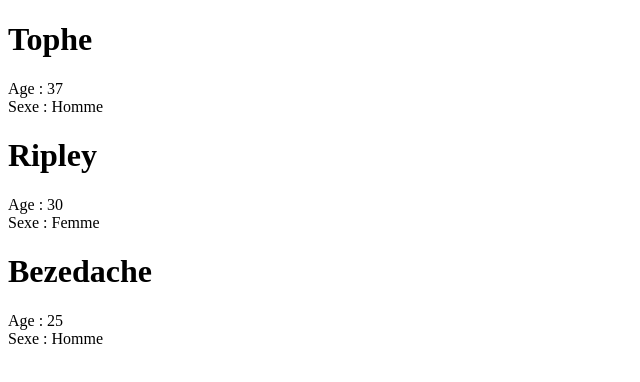
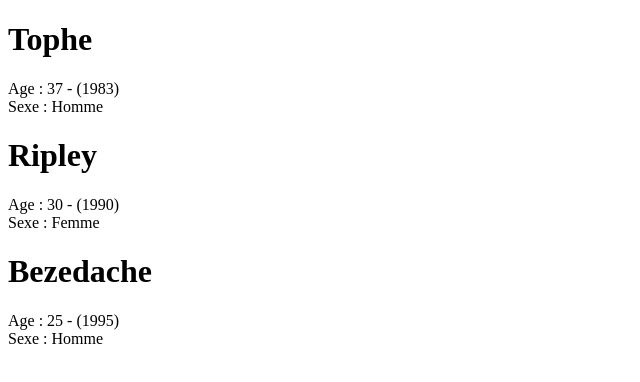
Before and after one commit to bezedache29/ProjetReact1, a React (Create React App) app in the folder projet0/: page / in a window 1280 px wide. Shown: the top 382 px of the page, without its empty margins (0-640 px from the left). Built offline with nearby package versions, Linux system fonts and the light colour scheme.

Commit message:
Les classes et les composants de composants

```diff
--- /dev/null
+++ b/projet0/src/AgePersonne.js
@@ -0,0 +1,16 @@
+import React from 'react'
+
+// On cré un fonction ES6 pour connaitre l
+const agePersonne = (props) => {
+
+    // On creer la dte actuelle
+    let dateActuelle = new Date()
+    let anneeActuelle = dateActuelle.getFullYear()
+
+    // On soustrait l'année actuelle avec l'age du personnage
+    let anneeNaissance = anneeActuelle - props.age
+
+    return <div>Age : {props.age} - ({anneeNaissance})</div>
+}
+
+export default agePersonne
--- a/projet0/src/Personne.js
+++ b/projet0/src/Personne.js
@@ -1,13 +1,31 @@
-import React from 'react'
+import React, { Component } from 'react'
+import AgePersonne from './AgePersonne'
 
-function personne(props) {
-    return (
-        <>
-            <h1>{props.nom}</h1>
-            <div>Age : {props.age}</div>
-            <div>Sexe : {props.sexe}</div>
-        </>
-    )
+class Personne extends Component {
+    // Ancienne methode pour afficher les props (Avant ES7)
+    // constructor(props) {
+    //     super(props)
+    // }
+    // render() {
+    //     return (
+    //         <>
+    //             <h1>{this.props.nom}</h1>
+    //             <div>Age : {this.props.age}</div>
+    //             <div>Sexe : {this.props.sexe}</div>
+    //         </>
+    //     )
+    // }
+
+    // Depuis ES7 (plus la peine de mettre le constructor - this.propos.X suffit)
+    render() {
+        return (
+            <>
+                <h1>{this.props.nom}</h1>
+                <AgePersonne age = {this.props.age} />
+                <div>Sexe : {this.props.sexe}</div>
+            </>
+        )
+    }
 }
 
-export default personne
+export default Personne
```
